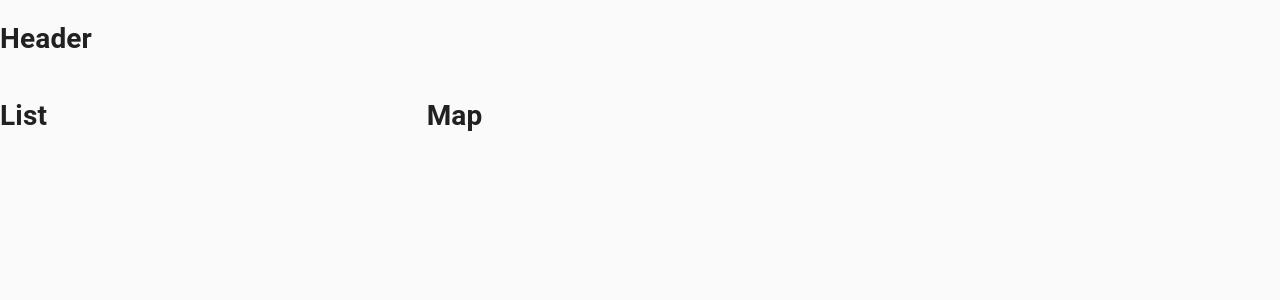
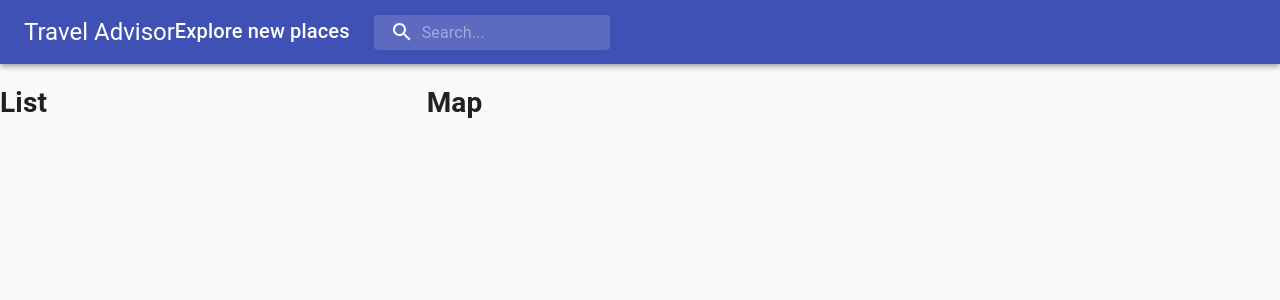
Before and after one commit to JonYu87/api-practice, a React (Create React App) app: page / in a window 1280 px wide. Shown: the top 300 px of the page. Built offline with nearby package versions, Linux system fonts and the light colour scheme.

Commit message:
Use material-ui to create a search bar

```diff
--- a/src/components/Header/Header.jsx
+++ b/src/components/Header/Header.jsx
@@ -1,9 +1,34 @@
 import React from "react";
+import { Autocomplete } from "@react-google-maps/api";
+import { AppBar, Toolbar, Typography, InputBase, Box } from "@material-ui/core";
+import { mergeClasses } from "@material-ui/styles";
+import SearchIcon from '@material-ui/icons/Search';
+import useStyles from './styles'
 
 const Header = () => {
+  const classes = useStyles();
   return (
-    <h1>Header</h1>
-  )
+    <AppBar position="static">
+      <Toolbar className={mergeClasses.toolbar}>
+        <Typography variant="h5" className={classes.title}>
+          Travel Advisor
+        </Typography>
+        <Box display="flex">
+          <Typography variant="h6" className={classes.title}>
+            Explore new places
+          </Typography>
+          {/* <Autocomplete> */}
+            <div className={classes.search}>
+              <div className={classes.searchIcon}>
+                <SearchIcon />
+              </div>
+              <InputBase placeholder="Search..." classes={{root: classes.inputRoot, input: classes.inputInput}} />
+            </div>
+          {/* </Autocomplete> */}
+        </Box>
+      </Toolbar>
+    </AppBar>
+  );
 };
 
 export default Header;
--- a/src/components/Header/styles.js
+++ b/src/components/Header/styles.js
@@ -0,0 +1,33 @@
+
+import { alpha, makeStyles } from '@material-ui/core/styles';
+
+export default makeStyles((theme) => ({
+  title: {
+    display: 'none',
+    [theme.breakpoints.up('sm')]: {
+      display: 'block',
+    },
+  },
+  search: {
+    position: 'relative',
+    borderRadius: theme.shape.borderRadius,
+    backgroundColor: alpha(theme.palette.common.white, 0.15),
+    '&:hover': { backgroundColor: alpha(theme.palette.common.white, 0.25) },
+    marginRight: theme.spacing(2),
+    marginLeft: 0,
+    width: '100%',
+    [theme.breakpoints.up('sm')]: { marginLeft: theme.spacing(3), width: 'auto' },
+  },
+  searchIcon: {
+    padding: theme.spacing(0, 2), height: '100%', position: 'absolute', pointerEvents: 'none', display: 'flex', alignItems: 'center', justifyContent: 'center',
+  },
+  inputRoot: {
+    color: 'inherit',
+  },
+  inputInput: {
+    padding: theme.spacing(1, 1, 1, 0), paddingLeft: `calc(1em + ${theme.spacing(4)}px)`, transition: theme.transitions.create('width'), width: '100%', [theme.breakpoints.up('md')]: { width: '20ch' },
+  },
+  toolbar: {
+    display: 'flex', justifyContent: 'space-between',
+  },
+}));
```
